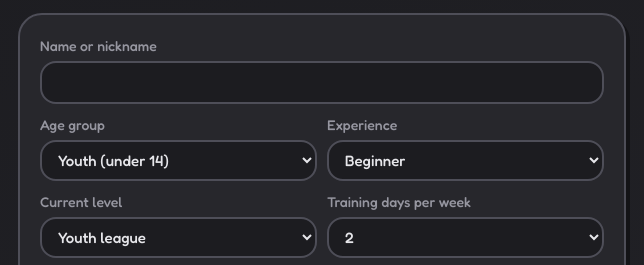
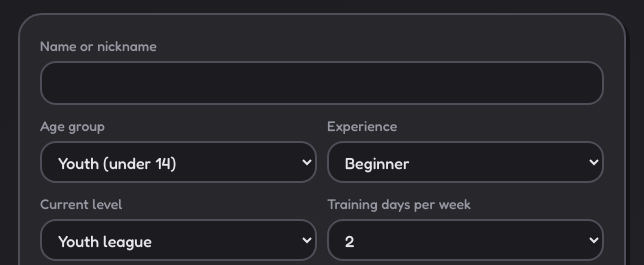
Before and after one commit to futureqb1/QB-App, a plain HTML site: page index.html in a window 1280 px wide. Shown: the part 194-459 px from the top of the page, 318-962 px from the left. Drawn offline with nearby package versions, Linux system fonts and the light colour scheme.

Commit message:
Update styles.css

```diff
--- a/styles.css
+++ b/styles.css
@@ -1,8 +1,9 @@
 :root{--bg:#1c1c20;--bg2:#222227;--card:#27272c;--hi:#34343b;--line:#3a3a42;--bd:#4e4e58;--sh:#131316;--tx:#e6e6ea;--mut:#9696a0;--ac:#c4c4cc;--r:24px}
 [data-theme=light]{--bg:#ebebee;--bg2:#e2e2e6;--card:#f3f3f5;--hi:#dcdce1;--line:#d0d0d6;--bd:#b2b2bb;--sh:#c8c8ce;--tx:#2b2b31;--mut:#74747e;--ac:#4b4b54}
 *{box-sizing:border-box}
-html{background:var(--bg);-webkit-text-size-adjust:100%}
-body{margin:0;background:linear-gradient(160deg,var(--bg),var(--bg2));background-attachment:fixed;color:var(--tx);font:16px/1.5 Fredoka,ui-rounded,"Nunito",system-ui,sans-serif}
+html{background:var(--bg);-webkit-text-size-adjust:100%;text-size-adjust:100%}
+html,body{touch-action:manipulation;overscroll-behavior:none}
+body{margin:0;background:linear-gradient(160deg,var(--bg),var(--bg2));background-attachment:fixed;color:var(--tx);font:16px/1.5 Fredoka,ui-rounded,"Nunito",system-ui,sans-serif;-webkit-tap-highlight-color:transparent}
 #app{display:flex;min-height:100vh}
 aside{width:230px;background:var(--bg2);border-right:2px solid var(--bd);padding:20px 14px;position:fixed;top:0;bottom:0;left:0;display:flex;flex-direction:column;gap:6px;z-index:5}
 .logo{font-weight:700;font-size:30px;padding:0 12px 18px;letter-spacing:.04em}
@@ -55,11 +56,18 @@ h1,h2,h3,p,.badge,.btn{overflow-wrap:anywhere}.btn{max-width:100%;white-space:no
 .row>input[type=number],.row>input[name=unit]{max-width:none!important}
 .btn{justify-content:center;text-align:center;gap:0}
 .row>a.btn{flex:1 1 110px}
-input,select,textarea{padding:8px 12px;font-size:15px;border-radius:16px;min-width:0;max-width:100%}
+
+/* Inputs: 16px minimum so iPhones never auto-zoom when a field is focused */
+input,select,textarea{padding:8px 12px;font-size:16px!important;border-radius:16px;min-width:0;max-width:100%}
 label{margin-bottom:10px}
-input[type=date]{-webkit-appearance:none;appearance:none;height:40px;font-size:14px;padding:6px 10px;text-align:left}
+input[type=date]{-webkit-appearance:none;appearance:none;height:42px;font-size:16px!important;padding:6px 10px;text-align:left}
 input[type=date]::-webkit-date-and-time-value{text-align:left;min-height:1.2em}
 form .row>label{flex:1 1 130px;min-width:0}
+
+/* Intro screen: no bottom blur, keep button clear of the home indicator */
+body.ob-mode::after{display:none!important}
+.ob{padding-bottom:calc(40px + env(safe-area-inset-bottom,0px))}
+
 @media(max-width:760px){
 aside{top:auto;left:10px;right:10px;bottom:calc(10px + env(safe-area-inset-bottom,0px));width:auto;height:auto;flex-direction:row;padding:6px;justify-content:space-around;border:2px solid var(--bd);border-radius:999px;background:var(--bg2);box-shadow:4px 4px 0 var(--sh)}
 .logo{display:none}aside{border-radius:28px}aside a{flex-direction:column;gap:2px;font-size:11px;line-height:1.2;padding:8px 4px;border-radius:20px;flex:1;min-width:0;text-align:center}aside a svg{width:22px;height:22px;display:block;stroke:currentColor}aside a span{display:block;color:inherit}aside a{color:var(--tx)}
@@ -67,4 +75,5 @@ aside{top:auto;left:10px;right:10px;bottom:calc(10px + env(safe-area-inset-botto
 h1{font-size:27px}
 aside{padding:5px 4px;gap:2px}aside a{padding:7px 2px;font-size:10.5px;overflow:hidden;border:0}aside a:hover{transform:none}aside a span{white-space:nowrap;max-width:100%;overflow:hidden}aside a svg{width:21px;height:21px}
 body::after{content:"";position:fixed;left:0;right:0;bottom:0;height:calc(92px + env(safe-area-inset-bottom,0px));z-index:4;pointer-events:none;background:linear-gradient(to top,var(--bg) 40%,transparent);-webkit-backdrop-filter:blur(14px);backdrop-filter:blur(14px);-webkit-mask-image:linear-gradient(to top,#000 60%,transparent);mask-image:linear-gradient(to top,#000 60%,transparent)}
+body.ob-mode::after{display:none!important}
 }
```
